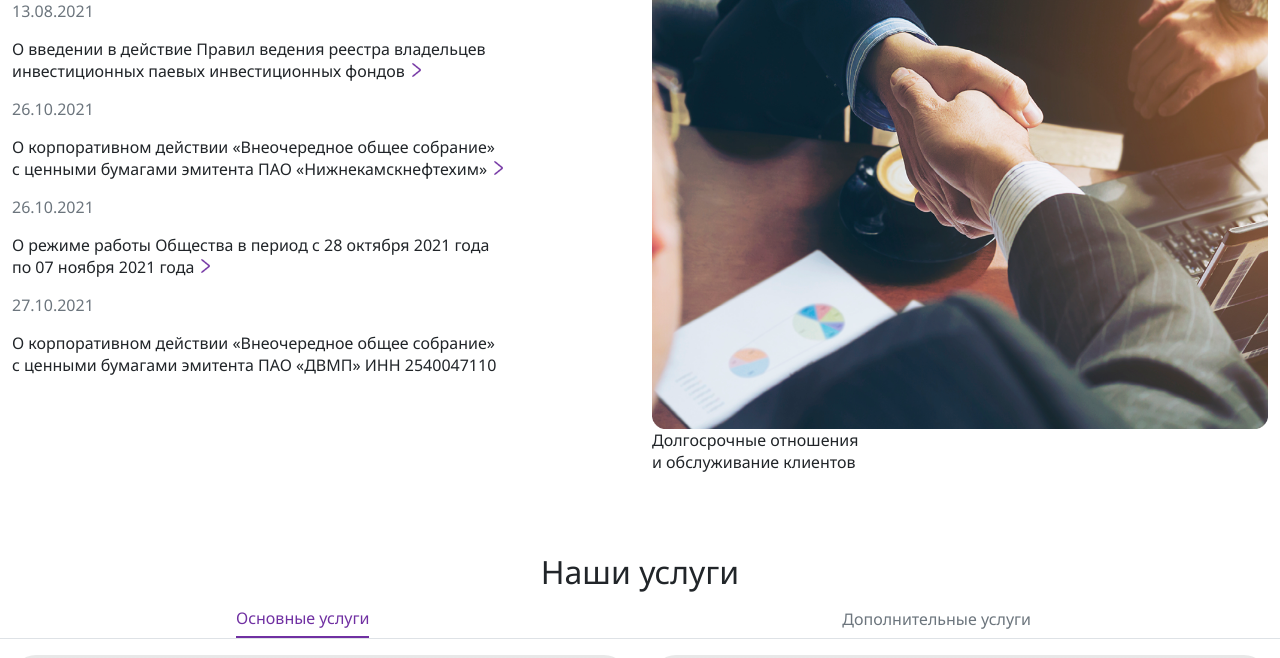
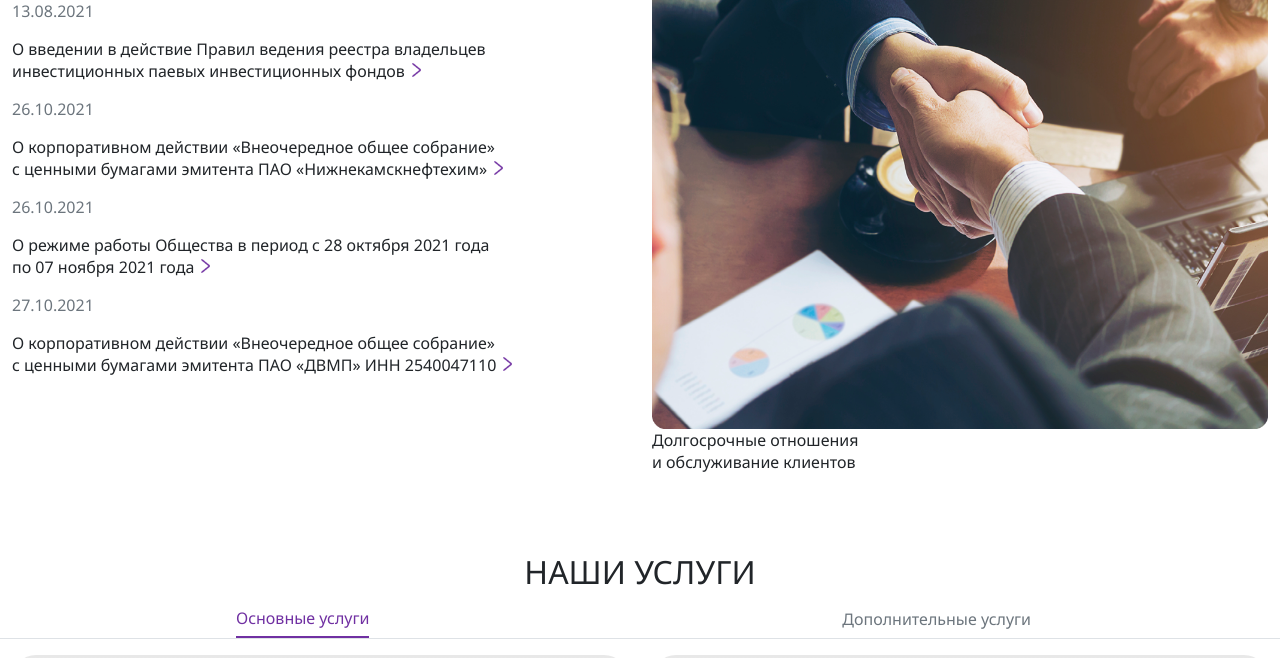
Before and after one commit to web-revenue/nzsd, a plain HTML site: page index.html in a window 1280 px wide. Shown: the part 277-935 px from the top of the page. Drawn offline with nearby package versions, Linux system fonts and the light colour scheme.

Commit message:
Update index.html

```diff
--- a/index.html
+++ b/index.html
@@ -87,7 +87,7 @@
                 <p class="text-secondary">26.10.2021</p>
                 <p>О режиме работы Общества в&#160;период с&#160;28 октября 2021&#160;года по&#160;07 ноября 2021 года <i class="read-more"></i></p>
                 <p class="text-secondary">27.10.2021</p>
-                <p>О корпоративном действии «Внеочередное общее собрание» с&#160;ценными бумагами эмитента ПАО «ДВМП» ИНН 2540047110</p>
+                <p>О корпоративном действии «Внеочередное общее собрание» с&#160;ценными бумагами эмитента ПАО «ДВМП» ИНН 2540047110 <i class="read-more"></i></p>
             </div>
             <div class="offset-lg-1 col-md-6 position-relative">
                 <img class="img-fluid" src="image/two-businessman-shake-hand-coffee-shop.png" alt="#" class="img-fluid">
@@ -98,7 +98,7 @@
 </section>
 <section>
 <div class="container-xxl">
-    <h2 class="text-center">Наши услуги</h2>
+    <h2 class="text-uppercase text-center">Наши услуги</h2>
 	<div class="row">
 		<ul class="nav nav-tabs nav-fill" id="myTab" role="tablist">
 			<li class="nav-item" role="presentation">
@@ -151,7 +151,7 @@
 </section>
 <section>
 <div class="container-xxl">
-    <h2 class="text-center">КОРПОРАТИВНАЯ ИНФОРМАЦИЯ</h2>
+    <h2 class="text-uppercase text-center">Корпоративная информация</h2>
 	<div class="row">
         <div class="col-sm-4 mt-2">
             <div class="bg-korp-info">
```
